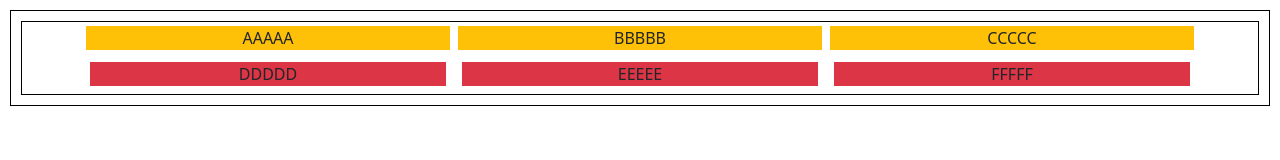
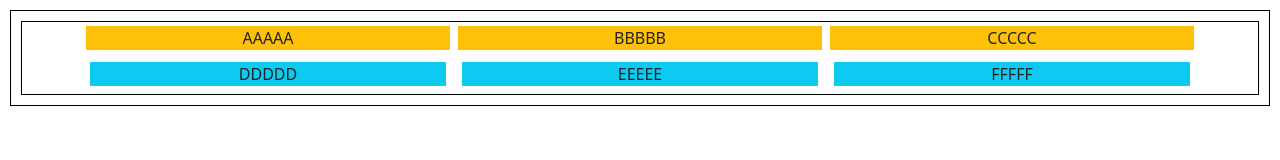
Before and after one commit to santosraimundo/bootstrap5, a plain HTML site: page 008/gutters.html in a window 1280 px wide. Drawn offline with Linux system fonts and the light colour scheme.

Commit message:
Update gutters.html

```diff
--- a/008/gutters.html
+++ b/008/gutters.html
@@ -13,9 +13,9 @@
             <div class="col-sm-4 p-1"><div class="bg-warning">AAAAA</div></div>
             <div class="col-sm-4 p-1"><div class="bg-warning">BBBBB</div></div>
             <div class="col-sm-4 p-1"><div class="bg-warning">CCCCC</div></div>
-            <div class="col-sm-4 p-2"><div class="bg-danger">DDDDD</div></div>
-            <div class="col-sm-4 p-2"><div class="bg-danger">EEEEE</div></div>
-            <div class="col-sm-4 p-2"><div class="bg-danger">FFFFF</div></div>
+            <div class="col-sm-4 p-2"><div class="bg-info">DDDDD</div></div>
+            <div class="col-sm-4 p-2"><div class="bg-info">EEEEE</div></div>
+            <div class="col-sm-4 p-2"><div class="bg-info">FFFFF</div></div>
         </div>
     </div>
     <script src="assets/bootstrap.bundle.min.js"></script>
```
